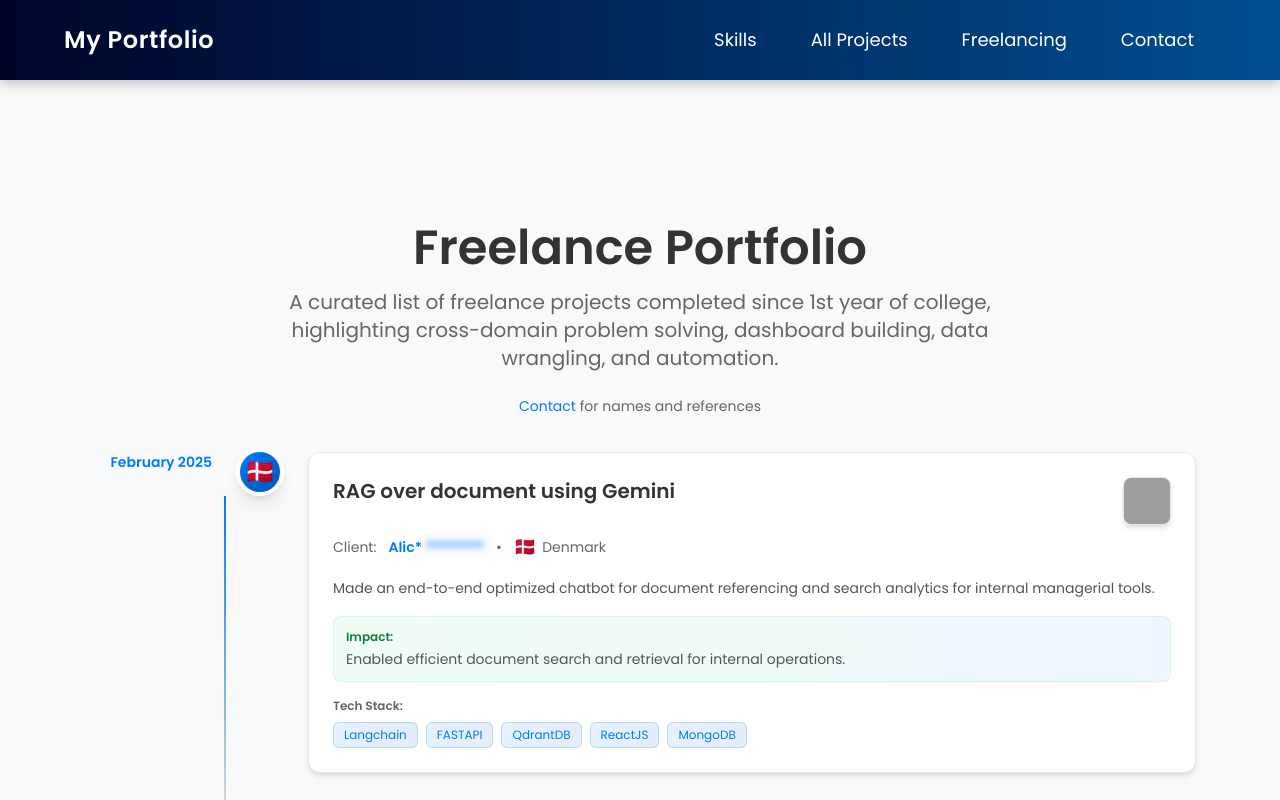
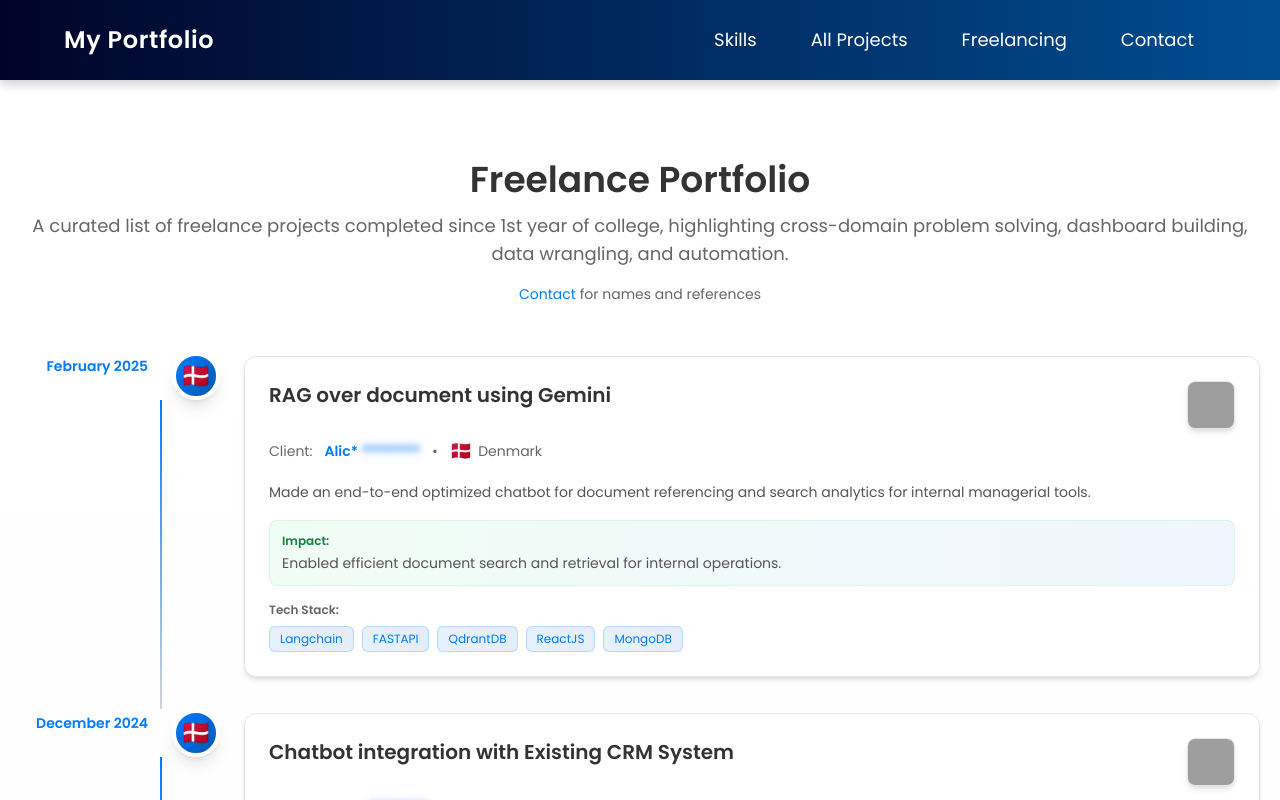
Before and after one commit to ShubhPundir/portfolio, a Next.js app in the folder frontend/: page /portfolio/freelancing in a window 1280 px wide. Shown: the top 800 px of the page. Built offline with nearby package versions, Linux system fonts and the light colour scheme; grey boxes are pictures that could not be loaded.

Commit message:
update: fixed resume path

```diff
--- a/frontend/src/app/_sections/Hero.tsx
+++ b/frontend/src/app/_sections/Hero.tsx
@@ -93,7 +93,7 @@ const Hero = () => {
             </a>
 
             <a
-              href="/Shubh_Resume.pdf"
+              href="/portfolio/Shubh_Resume.pdf"
               download
               className="group inline-flex items-center gap-2 px-6 py-3 text-base font-semibold text-white bg-[#007bff] rounded-lg transition-all hover:bg-[#0056b3] hover:scale-105 shadow-lg hover:shadow-xl"
             >
--- a/frontend/src/app/freelancing/page.tsx
+++ b/frontend/src/app/freelancing/page.tsx
@@ -156,33 +156,15 @@ const Freelancing = () => {
   return (
     <>
       <Navbar />
-      <div className="min-h-screen bg-gradient-to-b from-[#f8f9fa] to-white pt-20">
-        <div className="max-w-6xl mx-auto px-5 py-16">
+      <section id="freelancing" className="py-16 px-5 bg-gradient-to-b from-white to-[#f8f9fa] pt-20">
+        <div className="max-w-7xl mx-auto">
           {/* Header */}
-          <div className="text-center mb-8">
-            <h1 className="text-5xl font-bold text-[#333] mb-4">Freelance Portfolio</h1>
-            <p className="text-xl text-[#666] max-w-3xl mx-auto mb-6">
+          <div className="text-center mb-12">
+            <h2 className="text-4xl font-bold text-[#333] mb-3">Freelance Portfolio</h2>
+            <p className="text-[#666] text-lg mb-4">
               A curated list of freelance projects completed since 1st year of college, highlighting cross-domain problem solving, dashboard building, data wrangling, and automation.
             </p>
-            {/* Contact Note at Top */}
-            <div className="text-center">
-              <p className="text-sm text-[#666]">
-                <Link
-                  href="/#contact"
-                  className="text-[#007bff] hover:text-[#0056b3] hover:underline font-medium transition-colors"
-                >
-                  Contact
-                </Link>
-                {' '}for names and references
-              </p>
-            </div>
-          </div>
-
-          {/* Timeline */}
-          <FreelanceTimeline projects={sortedProjects} />
-
-          {/* Contact Note at Bottom */}
-          <div className="mt-12 text-center mb-8">
+            {/* Contact Note */}
             <p className="text-sm text-[#666]">
               <Link
                 href="/#contact"
@@ -194,15 +176,18 @@ const Freelancing = () => {
             </p>
           </div>
 
+          {/* Timeline */}
+          <FreelanceTimeline projects={sortedProjects} />
+
           {/* Summary Footer */}
-          <div className="mt-8 text-center">
+          <div className="mt-12 text-center">
             <div className="inline-block px-8 py-6 bg-gradient-to-r from-[#007bff] to-[#0056b3] rounded-xl text-white shadow-lg">
               <p className="text-2xl font-bold mb-2">11 Projects Completed</p>
               <p className="text-lg opacity-90">Delivering quality solutions across diverse domains</p>
             </div>
           </div>
         </div>
-      </div>
+      </section>
     </>
   )
 }
```
